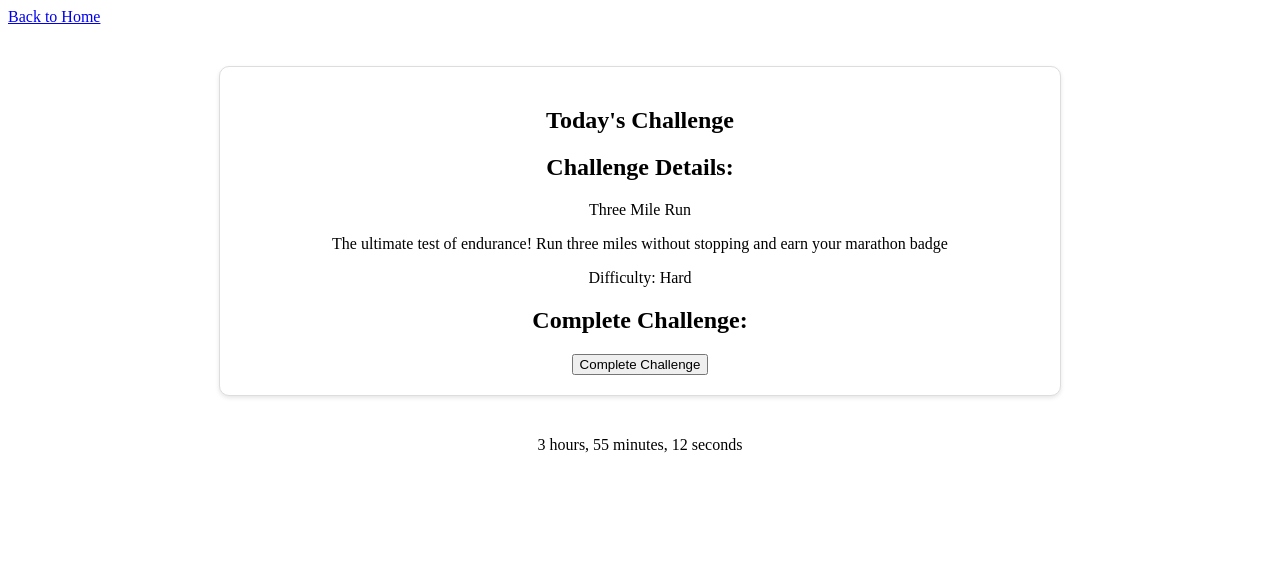
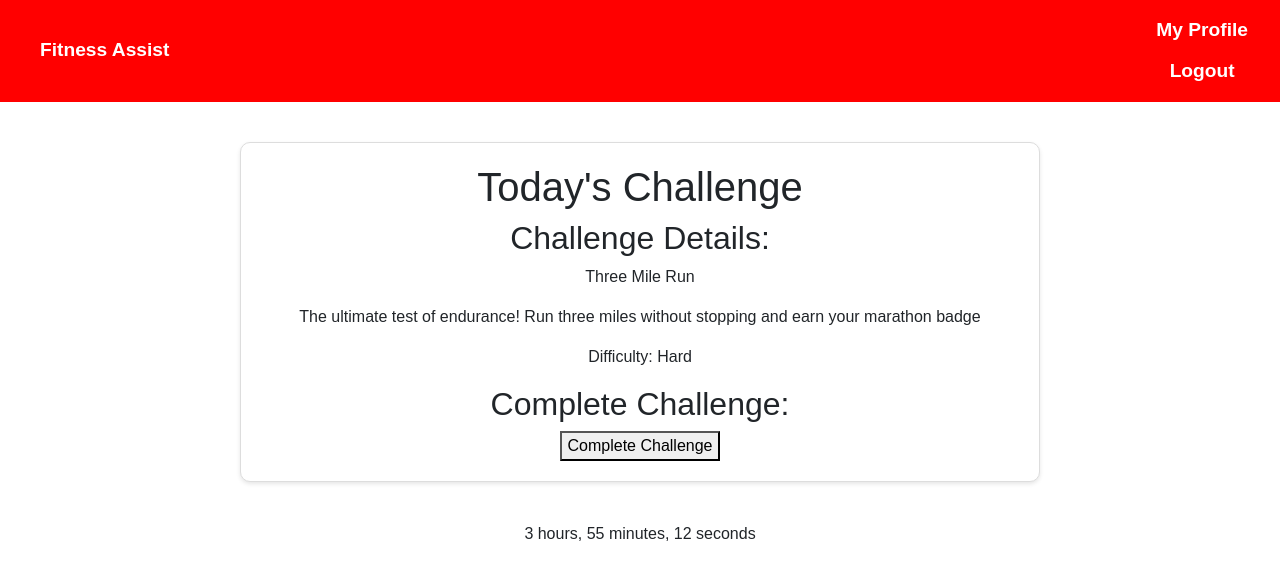
Before and after one commit to mirajjara/CSC-330-Fitness-Application, a Flask app: page /daily_fitness_challenge in a window 1280 px wide. Shown: the top 580 px of the page. Run offline with Flask 3, Linux system fonts and the light colour scheme; some libraries are stand-ins or nearby versions.

Commit message:
All stories met and fully functioning

```diff
--- /dev/null
+++ b/FitnessAssist/myenv/pyvenv.cfg
@@ -0,0 +1,5 @@
+home = /opt/local/Library/Frameworks/Python.framework/Versions/3.11/bin
+include-system-site-packages = false
+version = 3.11.5
+executable = /opt/local/Library/Frameworks/Python.framework/Versions/3.11/bin/python3.11
+command = /opt/local/bin/python -m venv /Users/dre/Desktop/CSC-330-Fitness-Application/FitnessAssist/myenv
--- a/FitnessAssist/templates/daily_fitness_challenge.html
+++ b/FitnessAssist/templates/daily_fitness_challenge.html
@@ -4,7 +4,32 @@
     <meta charset="UTF-8">
     <meta name="viewport" content="width=device-width, initial-scale=1.0">
     <title>Fitness Challenge</title>
+    <link rel="stylesheet" href="https://stackpath.bootstrapcdn.com/bootstrap/4.5.2/css/bootstrap.min.css">
     <style>
+        body {
+            margin: 0;
+            font-family: Arial, sans-serif;
+        }
+        .navbar {
+            background-color: red;
+            color: white;
+            padding: 10px 20px;
+            display: flex;
+            justify-content: space-between;
+            align-items: center;
+        }
+        .navbar-brand, .navbar-nav a {
+            font-size: 1.2rem;
+            font-weight: bold;
+            color: white;
+            text-decoration: none;
+            background-color: transparent;
+            border: none;
+            margin-left: 20px;
+        }
+        .navbar-nav a:hover {
+            background-color: darkred;
+        }
         .challenge-container {
             max-width: 800px;
             margin: 40px auto;
@@ -22,7 +47,14 @@
     </style>
 </head>
 <body>
-    <a href="#" onclick="history.back()">Back to Home</a>
+    <nav class="navbar">
+        <div class="navbar-brand"><a href="{{ url_for('main.home') }}" style="color: white; text-decoration: none;">Fitness Assist</a></div>
+        <div class="navbar-nav">
+            <a href="{{ url_for('main.profile') }}" class="btn btn-my-profile">My Profile</a>
+            <a href="{{ url_for('auth.logout') }}" class="btn btn-logout">Logout</a>
+        </div>
+    </nav>
+
     <section class="challenge-container">
         <h1>Today's Challenge</h1>
         <div class="challenge-info">
@@ -53,48 +85,17 @@
                 method: 'POST',
             });
         });
-    </script>
-    <script>
-        const currentDate = new Date();
-        const storedDate = localStorage.getItem('date');
-
-        if (storedDate && storedDate === currentDate.toLocaleDateString()) {
-          // Challenge is already up-to-date, do nothing
-        } else {
-          // Update the challenge and store the new date
-          const newChallenge = generateChallenge(); // Replace with your challenge generation logic
-          document.getElementById('challenge-name').textContent = newChallenge.name;
-          document.getElementById('challenge-description').textContent = newChallenge.description;
-          document.getElementById('challenge-difficulty').textContent = newChallenge.difficulty;
-          localStorage.setItem('date', currentDate.toLocaleDateString());
-        }
-      </script>
-      <script>
-        // Get the current time
         var currentTime = new Date();
-
-        // Set the target time (midnight)
         var targetTime = new Date(currentTime.getFullYear(), currentTime.getMonth(), currentTime.getDate() + 1, 0, 0, 0);
-
-        // Calculate the time difference
         var timeDifference = targetTime - currentTime;
-
-        // Update the timer every second
         setInterval(function() {
-          // Calculate the remaining time
           var remainingTime = timeDifference - 1000;
-
-          // Convert the remaining time to hours, minutes, and seconds
           var hours = Math.floor(remainingTime / 3600000);
           var minutes = Math.floor((remainingTime % 3600000) / 60000);
           var seconds = Math.floor((remainingTime % 60000) / 1000);
-
-          // Display the timer
           document.getElementById("timer").innerHTML = hours + " hours, " + minutes + " minutes, " + seconds + " seconds";
-
-          // Decrement the time difference by 1 second
           timeDifference -= 1000;
         }, 1000);
-      </script>
-      </body>
-      </html>
+    </script>
+</body>
+</html>
```
Also changed, not shown: FitnessAssist/templates/ExercisePlan.html (+13 -9 lines), FitnessAssist/templates/home.html (+13 -5 lines), FitnessAssist/instance/fitnessassist.db, 13 other files.
